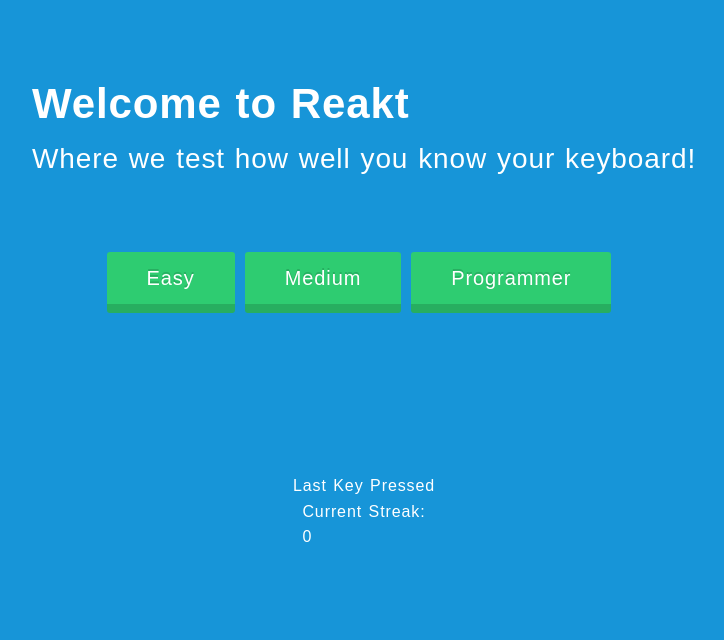
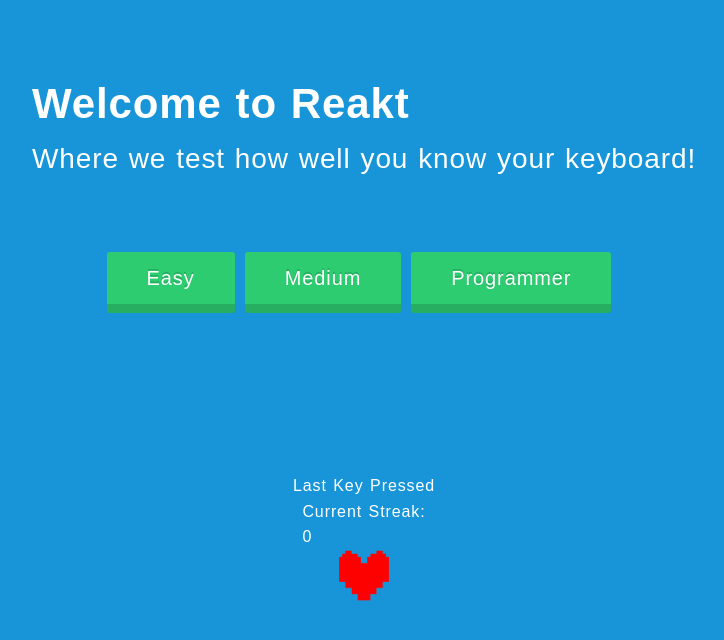
Before and after one commit to alexalextran/keyboard-game, a React (Create React App) app: page / in a window 1280 px wide. Shown: the top 640 px of the page, without its empty margins (276-1000 px from the left). Built offline with nearby package versions, Linux system fonts and the light colour scheme.

Commit message:
added a life system that grants one life each round

```diff
--- a/src/App.css
+++ b/src/App.css
@@ -121,3 +121,7 @@ button {
 
    }
  }
+
+ .heart{
+   width: 50px;
+ }
--- a/src/components/Mainpage.jsx
+++ b/src/components/Mainpage.jsx
@@ -1,11 +1,17 @@
 import React, { useState } from "react";
+import heart from '../assets/heartimage.png'
 
 const Mainpage = () => {
   var keyvalue = "Start!";
   var level = 1;
   var streak = 0
+  var life = 2
+  var gameover = false
 
   function makeid(difficulty) {
+    if(gameover==true){
+      return
+    }
     document.querySelector(".RESULT").innerHTML = " ";
     var possible =
       "abcdefghijklmnopqrstuvwxyz0123456789!@#$%^QWERTYUIOPASDFGHJKLZXCVBNM`~-_=+[{]}\|;:',<.>/?";
@@ -23,7 +29,6 @@ const Mainpage = () => {
         var name = event.key;
         var code = event.code;
 
-        console.log(`Key pressed ${name} \r\n Key code value: ${code}`);
 
         document.querySelector(".key").innerHTML = name;
 
@@ -35,8 +40,18 @@ const Mainpage = () => {
           void document.querySelector(".timer__wrapper").offsetWidth;
           document.querySelector(".RESULT").innerHTML = "NICE!";
           starttimer();
+          life = 2
           setTimeout(function(){
             makeid(difficulty)}, 4000);
+
+        }
+        else{
+          console.log("hmm")
+            life--
+            console.log(life)
+            if(life == 0){
+              gameover = true
+            }
         }
       },
       false
@@ -134,6 +149,10 @@ const Mainpage = () => {
       <div className="current__streak">
           Current Streak: <p className="current__streak--value">0</p>
       </div>
+
+      <div className="current__life">
+          <img class="heart" alt="life" src={heart}></img>
+      </div>
     </section>
   );
 };
```
Also changed, not shown: src/assets/heartimage.png (added).
